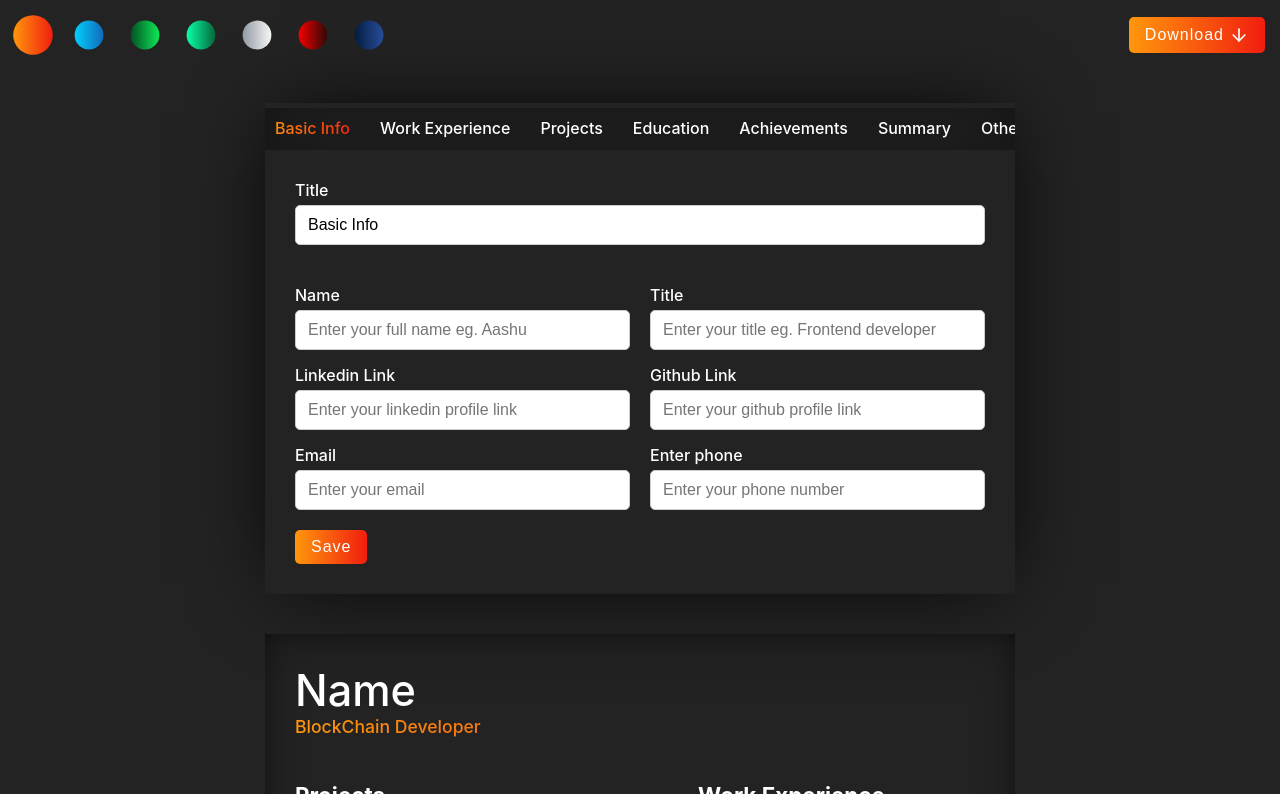
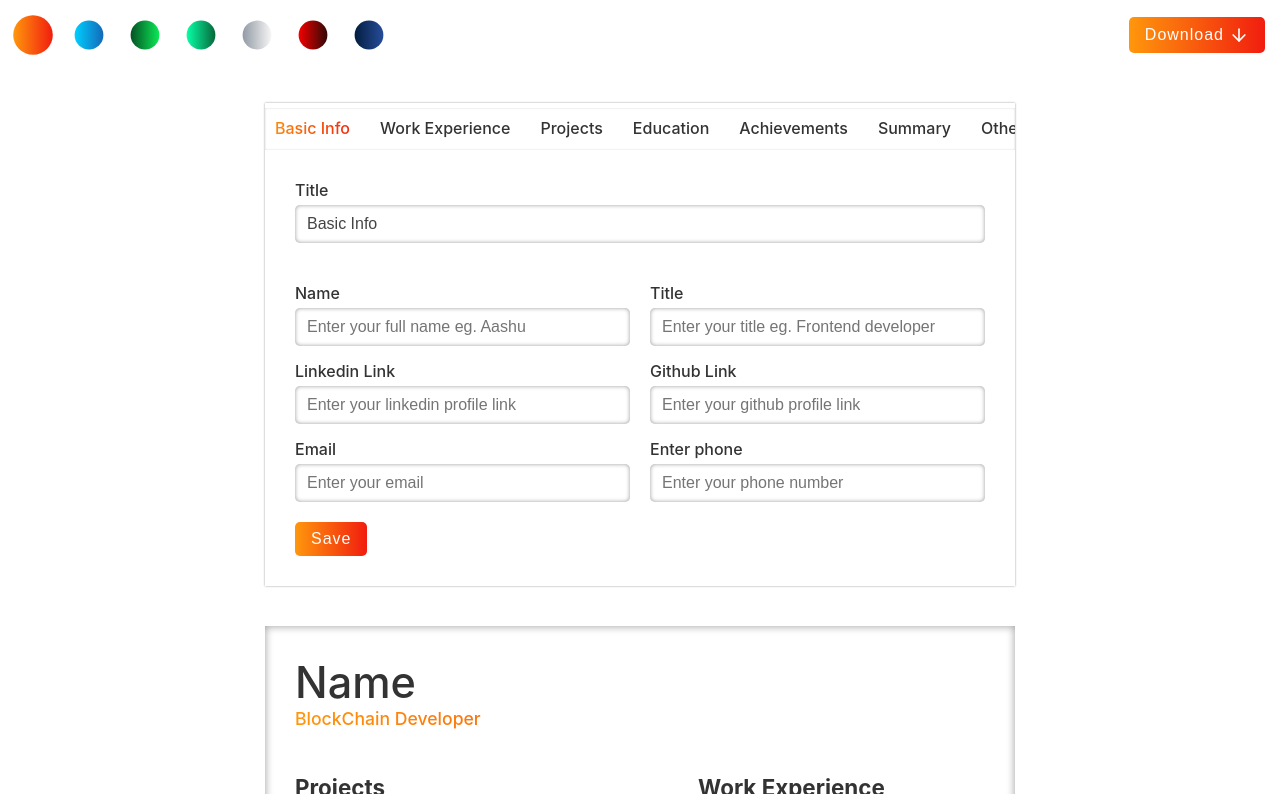
Before and after one commit to abdoelazizgamal/cv-builder, a React (Create React App) app: page / in a window 1280 px wide. Shown: the part 782-1576 px from the top of the page. Built offline with nearby package versions, Linux system fonts and the light colour scheme.

Commit message:
edit input styles

```diff
--- a/src/Context/EditorProvider.jsx
+++ b/src/Context/EditorProvider.jsx
@@ -4,7 +4,7 @@ import { colors, information, sections } from "../utils/constants";
 const EditorContext = createContext({});
 
 const EditorProvider = ({ children }) => {
-  const [mode, SetMode] = useState("dark");
+  const [mode, SetMode] = useState("light");
   const changeMode = () => {
     mode === "light" ? SetMode("dark") : SetMode("light");
   };
--- a/src/components/Editor/Editor.module.css
+++ b/src/components/Editor/Editor.module.css
@@ -1,7 +1,7 @@
 .container {
-  min-width: 550px;
   min-height: 450px;
   max-width: 750px;
+  width: 100%;
   display: flex;
   flex-direction: column;
   gap: 30px;
--- a/src/components/InputControl/InputControl.jsx
+++ b/src/components/InputControl/InputControl.jsx
@@ -2,9 +2,9 @@ import styles from "./InputControl.module.css";
 
 const InputControl = ({ label, ...props }) => {
   return (
-    <div className={styles.container}>
+    <div className={`${styles.container} inputs`}>
       {label && <label>{label}</label>}
-      <input type="text" {...props} />
+      <input type="text" {...props} className="input" />
     </div>
   );
 };
--- a/src/components/InputControl/InputControl.module.css
+++ b/src/components/InputControl/InputControl.module.css
@@ -10,17 +10,22 @@ label {
 }
 
 input {
-  border: 1px solid #cccccc;
+  /* border: 1px solid #cccccc; */
   outline: none;
   padding: 10px 12px;
   font-size: 1rem;
   border-radius: 5px;
+  border: none;
+  outline: none;
+  background-color: transparent;
+  box-shadow: inset 0rem 0 3rem -1rem #00000073;
+  color: #fff;
 }
 
-input:hover {
+/* input:hover {
   border: 1px solid #adadad;
-}
+} */
 
-input:focus {
+/* input:focus {
   border: 1px solid #239ce2;
-}
+} */
--- a/src/components/Resume/Resume.module.css
+++ b/src/components/Resume/Resume.module.css
@@ -6,7 +6,7 @@
   min-height: 900px;
   /* box-shadow: 1px 1px 3px 2px rgba(0, 0, 0, 0.1); */
   /* box-shadow: 0rem 0 5rem -1rem #000; */
-  box-shadow: inset 0rem 0 3rem -1rem #000;
+  box-shadow: inset 0rem 0 3rem -1rem #00000073;
   display: flex;
   flex-direction: column;
   gap: 30px;
--- a/src/components/Resume/ResumeSections/Education.jsx
+++ b/src/components/Resume/ResumeSections/Education.jsx
@@ -15,8 +15,8 @@ const Education = ({ seTarget, setSource }) => {
     >
       <div className={styles.sectionTitle}>{info.education?.sectionTitle}</div>
       <div className={styles.content}>
-        {info.education?.details?.map((item) => (
-          <div className={styles.item}>
+        {info.education?.details?.map((item, index) => (
+          <div className={styles.item} key={index}>
             {item.title ? (
               <p className={styles.title}>{item.title}</p>
             ) : (
--- a/src/index.css
+++ b/src/index.css
@@ -51,3 +51,7 @@ body {
   background: linear-gradient(to right, #ddd, #e8e8e8);
   width: 7px;
 }
+.light .inputs .input {
+  color: #444;
+  box-shadow: inset 0 0 4px rgba(0, 0, 0, 0.4);
+}
```
